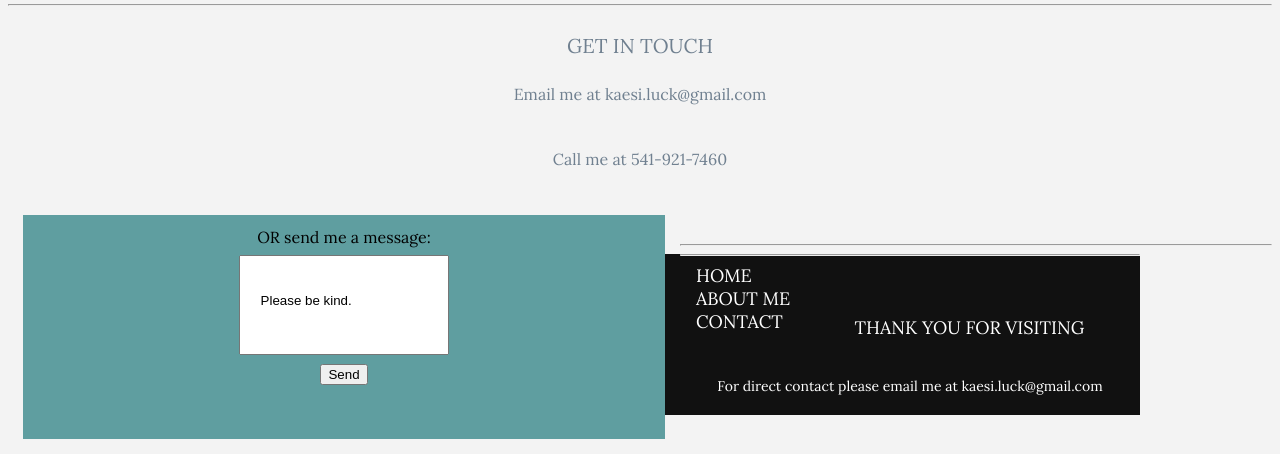
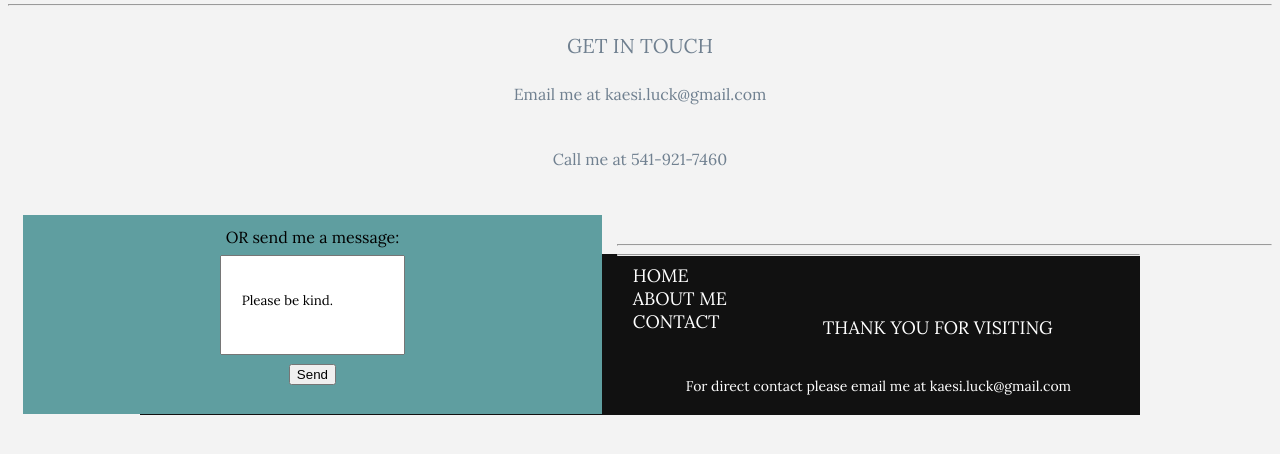
Before and after one commit to kaesiluck/kaesiluck.github.io, a PHP site: page /contactMe.html in a window 1280 px wide. Shown: the part 712-1166 px from the top of the page. After the commit the page ends 1127 px from the top, so only its background shows below. Run offline with PHP 8.4, Linux system fonts and the light colour scheme.

Commit message:
Update style.css

```diff
--- a/style.css
+++ b/style.css
@@ -611,13 +611,14 @@ div.contact-main form {
    margin: 15px 15px 15px 15px;
    background-color: #5f9ea0;
    float: left;
-   width: calc(50% - 30px);
-   height: 200px;
+   width: calc(45% - 30px) !important;
+   height: 175px;
    padding: 12px 20px 12px 20px;
    text-align: center;
 }
 
 div.contact-main input[type = text] {
+  font-family: Lora;
   width: calc(40% - 30px) !important;
   height: 100px;
   padding: 12px 20px 12px 20px;
```
